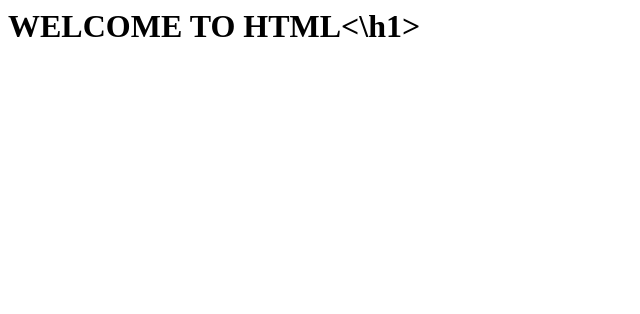
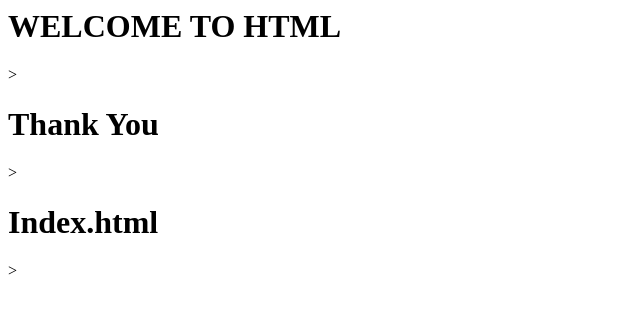
Before and after one commit to Amitha825/first, a plain HTML site: page index.html in a window 1280 px wide. Shown: the whole page, without its empty margins (0-640 px from the left). Drawn offline with Linux system fonts and the light colour scheme.

Commit message:
Update index.html

```diff
--- a/index.html
+++ b/index.html
@@ -1,3 +1,5 @@
 <html>
-<h1>WELCOME TO HTML<\h1>
+<h1>WELCOME TO HTML</h1>>
+  <h1>Thank You</h1>>
+  <h1>Index.html</h1>>
 <html>
```
